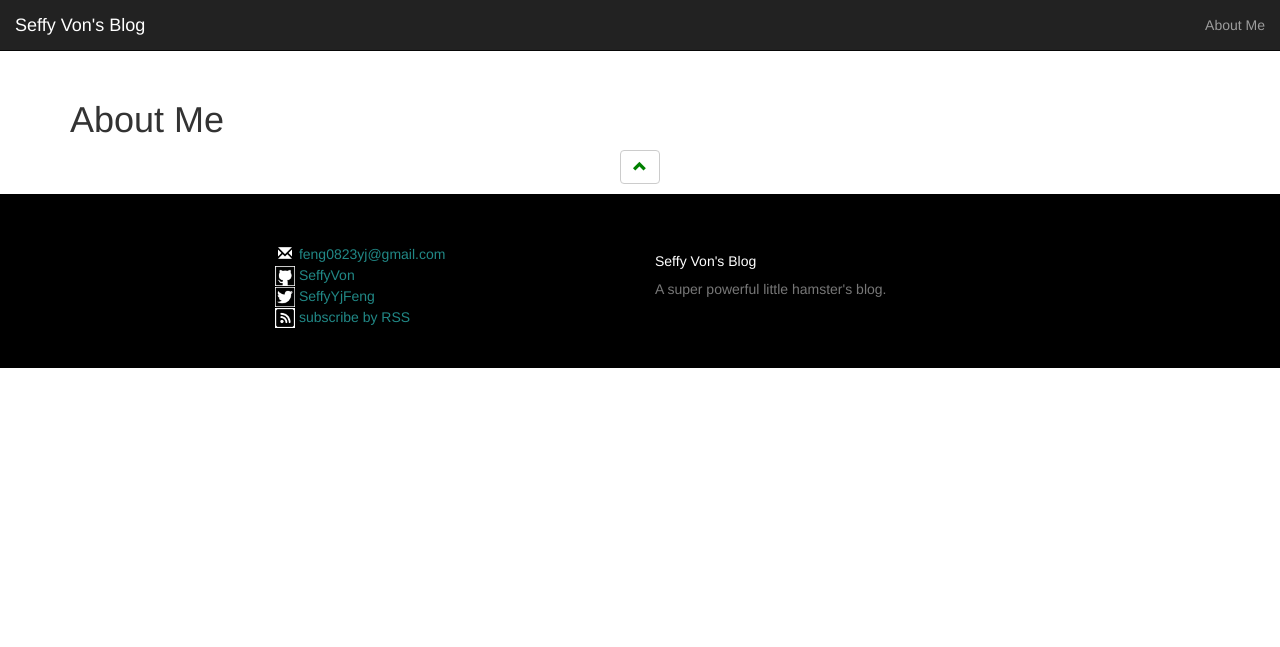
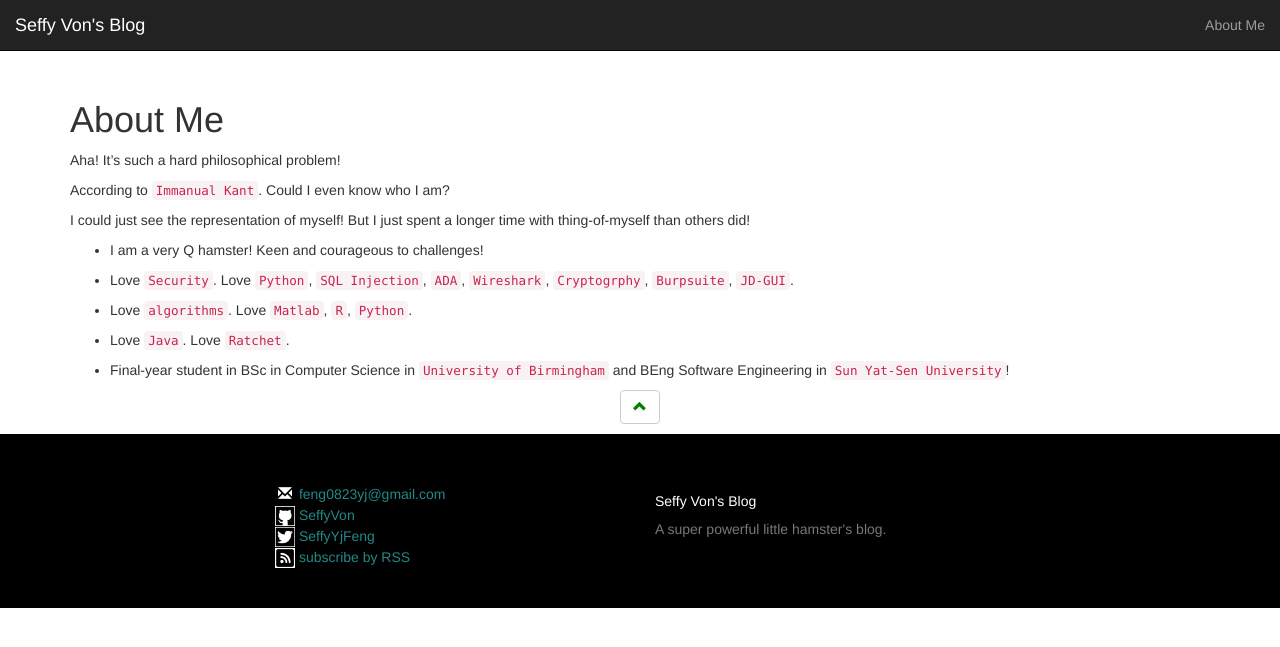
Before and after one commit to SeffyVon/SeffyVon.github.io, a Jekyll site: the page built from about.md, in a window 1280 px wide. Shown: the top 647 px of the page. Built offline with Jekyll 4.4.1, drawn with Linux system fonts in a browser that asks for light colours; nearby versions of some CDN libraries.

Commit message:
post update

```diff
--- a/about.md
+++ b/about.md
@@ -1,5 +1,21 @@
 ---
 layout: page
 title: About Me
-permalink: /aboutme/
+permalink: /about-me/
 ---
+
+Aha! It's such a hard philosophical problem!
+
+According to `Immanual Kant`. Could I even know who I am?
+
+I could just see the representation of myself! But I just spent a longer time with thing-of-myself than others did!
+
+* I am a very Q hamster! Keen and courageous to challenges!
+
+* Love `Security`. Love `Python`, `SQL Injection`, `ADA`, `Wireshark`, `Cryptogrphy`, `Burpsuite`, `JD-GUI`.
+
+* Love `algorithms`. Love `Matlab`, `R`, `Python`.
+
+* Love `Java`. Love `Ratchet`.
+
+* Final-year student in  BSc in Computer Science in `University of Birmingham` and BEng Software Engineering in `Sun Yat-Sen University`!
```
Also changed, not shown: _posts/2015-01-05-What-have-the-philosophers-been-doing.md (renamed from _posts/2015-01-05-What-have-the-phylosophers-been-doing.md).
